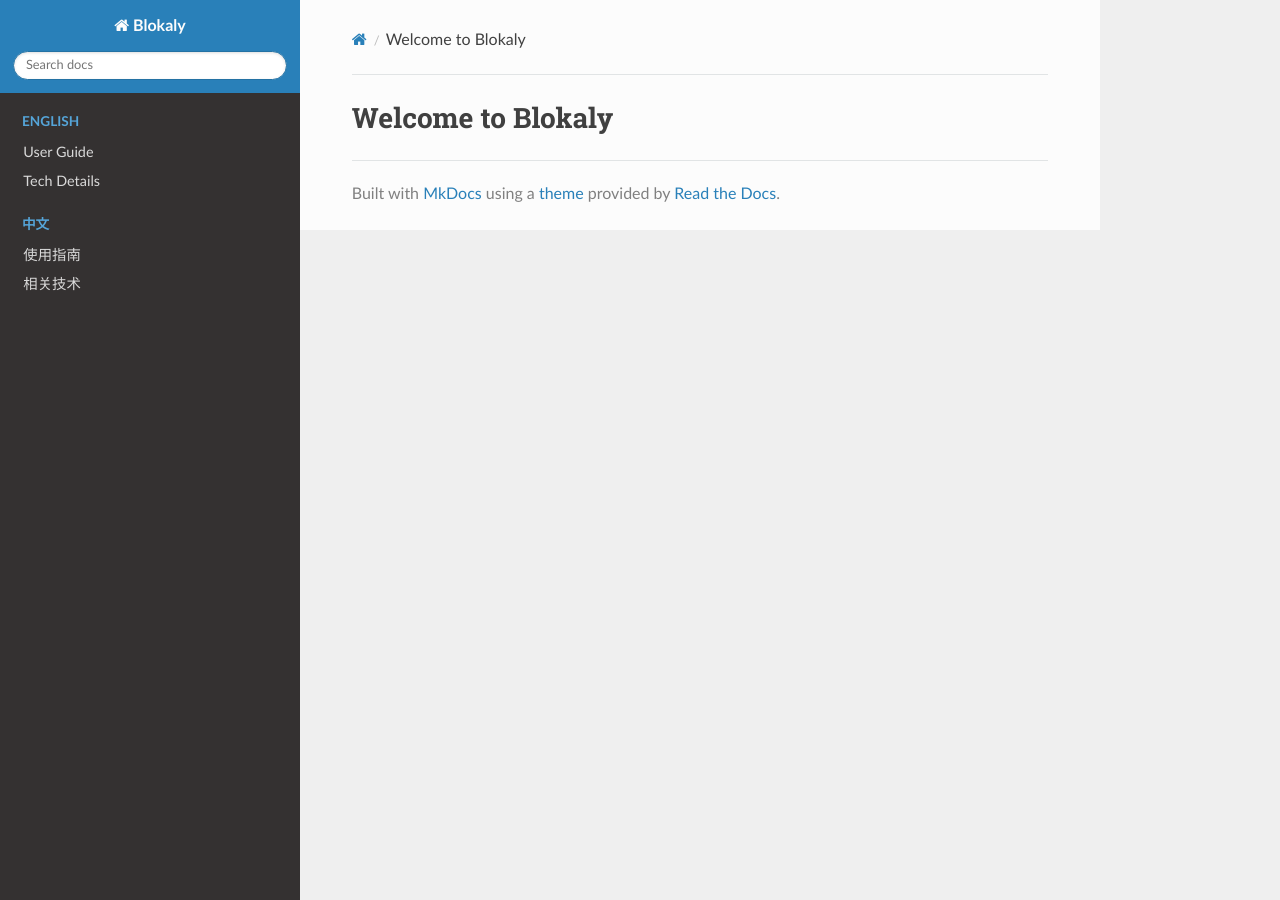
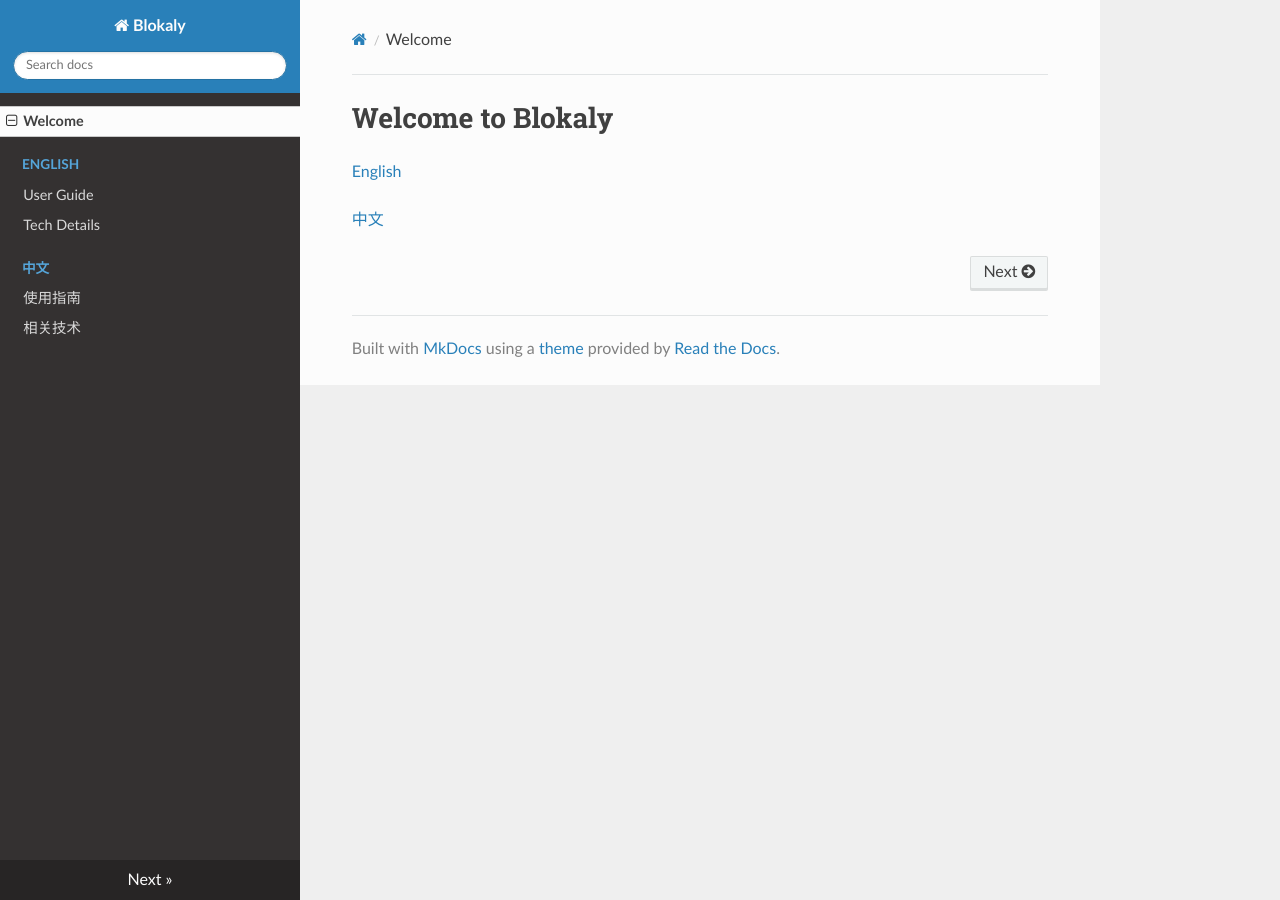
Before and after one commit to blokaly/banana, an MkDocs documentation site: the page built from docs/index.md, in a window 1280 px wide. Built offline with MkDocs 1.6.1, drawn with Linux system fonts in a browser that asks for light colours; nearby versions of some CDN libraries; old or Windows-style settings are respelled for this version of MkDocs.

Commit message:
added home page

```diff
--- a/docs/index.md
+++ b/docs/index.md
@@ -1 +1,5 @@
 # Welcome to Blokaly
+
+[English](en/usage.md)
+
+[中文](zh/usage.md)
--- a/mkdocs.yml
+++ b/mkdocs.yml
@@ -1,5 +1,6 @@
 site_name: Blokaly
 pages:
+    - Welcome: index.md
     - English:
       - 'User Guide': 'en/usage.md'
       - 'Tech Details': 'en/tech.md'
```
